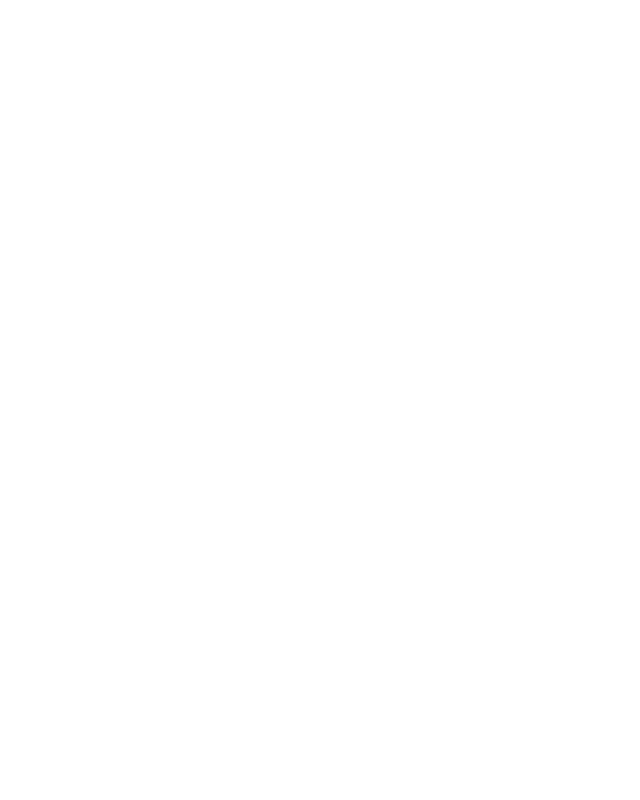
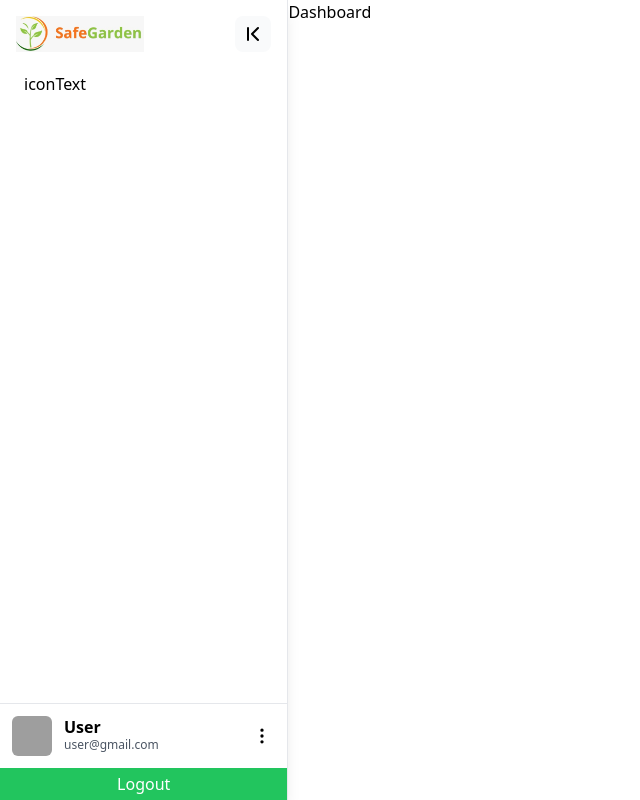
Before and after one commit to BmAlkes/safeGarden, a React (Vite) app: page /dashboard in a window 1280 px wide. Before the commit this address had no page. Shown: the whole page, without its empty margins (0-640 px from the left). Built offline with nearby package versions, Linux system fonts and the light colour scheme; grey boxes are pictures that could not be loaded.

Commit message:
feat:add dashboard

```diff
--- a/src/App.tsx
+++ b/src/App.tsx
@@ -2,6 +2,8 @@
 import Home from "./pages/home";
 import Login from "./pages/auth/login";
 import Register from "./pages/auth/register";
+import DefaultLayout from "./components/layout";
+import Dashboard from "./pages/dashboard";
 
 function App() {
   return (
@@ -11,6 +13,9 @@
           <Route path="/" element={<Home />} />
           <Route path="/login" element={<Login />} />
           <Route path="/register" element={<Register />} />
+          <Route path="/" element={<DefaultLayout />}>
+            <Route path="/dashboard" element={<Dashboard />} />
+          </Route>
         </Routes>
       </BrowserRouter>
     </>
--- a/src/components/backgroundSlider/index.tsx
+++ b/src/components/backgroundSlider/index.tsx
@@ -11,6 +11,7 @@
 import { TfiPalette } from "react-icons/tfi";
 import { GrCertificate } from "react-icons/gr";
 import Accordion from "../questions";
+import { Link } from "react-router-dom";
 
 const BackgroundSliderSection = () => {
   const [photo, setPhoto] = useState(1);
@@ -51,7 +52,7 @@
           backgroundImage: `url(${returnPhotoURL()})`,
         }}
       >
-        <div className="flex-col lg:max-w-3xl sm:max-w-lg flex items-center ml-6 justify-center p-7 h-full sm:p-5 z-10">
+        <div className="flex-col lg:max-w-3xl sm:max-w-lg flex items-center ml-6 justify-center p-7 h-full sm:p-5 z-10 z-50">
           <h1 className=" text-2xl text-white lg:text-5xl">
             You can be calm with safegarden. Best web app for daycare
             management.
@@ -64,9 +65,12 @@
             daycare experience, ensuring a seamless and efficient journey for
             both kindergartners and parents alike.
           </p>
-          <button className=" bg-green-500 text-white p-2 rounded-md absolute bottom-16 left-12 ">
+          <Link
+            to="/login"
+            className=" bg-green-500 text-white p-2 rounded-md absolute bottom-16 left-12 cursor-pointer "
+          >
             Let The Fun Begin
-          </button>
+          </Link>
         </div>
       </section>
       <section>
--- /dev/null
+++ b/src/components/layout/index.tsx
@@ -0,0 +1,13 @@
+import { Outlet } from "react-router-dom";
+import Sidebar from "../sidebar";
+
+const DefaultLayout = () => {
+  return (
+    <div className="flex">
+      <Sidebar />
+      <Outlet />
+    </div>
+  );
+};
+
+export default DefaultLayout;
--- /dev/null
+++ b/src/components/sidebar/index.tsx
@@ -0,0 +1,65 @@
+import { ChevronFirst, ChevronLast, MoreVertical } from "lucide-react";
+import logo from "../../assets/logo (2).jpg";
+import { useState } from "react";
+
+const Sidebar = () => {
+  const [expandend, setExpandend] = useState(true);
+  return (
+    <aside className="h-screen ">
+      <nav className="w-full h-full flex flex-col bg-white border-r shadow-lg">
+        <div className="p-4 pb-2 flex justify-between items-center">
+          <img
+            src={logo}
+            alt=""
+            className={`overflow-hidden transition-all ${
+              expandend ? "w-32" : "w-0"
+            }`}
+          />
+          <button
+            className="p-1.5 rounded-lg bg-gray-50 hover:bg-gray-200 "
+            onClick={() => {
+              setExpandend(!expandend);
+            }}
+          >
+            {expandend ? <ChevronFirst /> : <ChevronLast />}
+          </button>
+        </div>
+        <ul className={`flex-1 px-3 `}>
+          <li
+            className={`relative flex items-center py-2 px-3 my-1 font-medium transition-colors`}
+          >
+            icon
+            <span
+              className={`overflow-hidden transition-all ${
+                expandend ? "w-52" : "w-0"
+              }`}
+            >
+              Text
+            </span>
+          </li>
+        </ul>
+        <div className="border-t flex p-3">
+          <img
+            src="https://ui-avatars.com/api/?background=c7d2fe&color=3730a3&bold=true"
+            className="w-10 h-10 rounded-md"
+            alt=""
+          />
+          <div
+            className={`flex justify-between items-center  overflow-hidden transition-all ${
+              expandend ? "w-52 ml-3" : "w-0"
+            } `}
+          >
+            <div className="leading-4">
+              <h4 className="font-semibold">User</h4>
+              <span className="text-xs text-gray-600">user@gmail.com</span>
+            </div>
+            <MoreVertical size={20} className="cursor-pointer" />
+          </div>
+        </div>
+        <button className=" bg-green-500 text-white h-8">Logout</button>
+      </nav>
+    </aside>
+  );
+};
+
+export default Sidebar;
--- /dev/null
+++ b/src/pages/dashboard/index.tsx
@@ -0,0 +1,5 @@
+const Dashboard = () => {
+  return <div className="">Dashboard</div>;
+};
+
+export default Dashboard;
```
